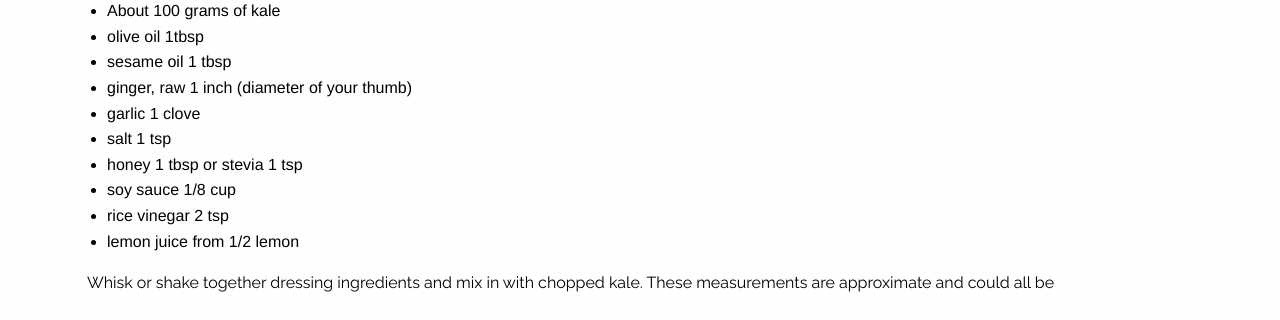
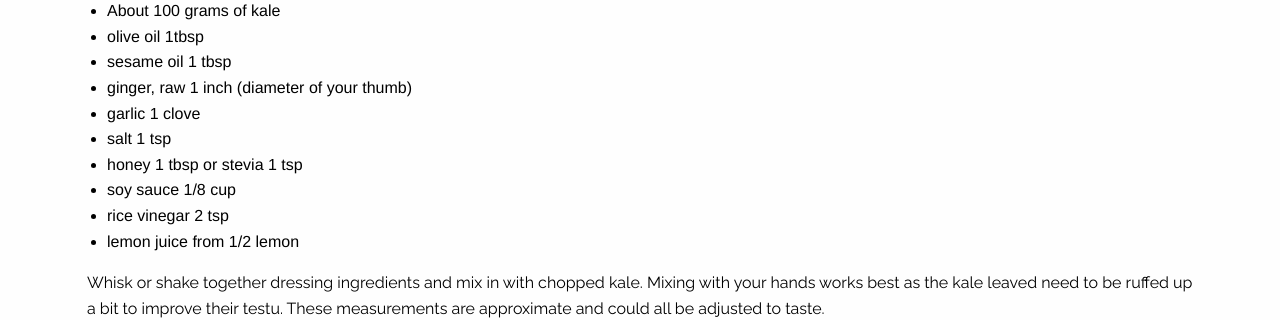
Before and after one commit to danbraun/danbraun.me, a Jekyll site: the page built from _posts/2018-06-13-kale-salad.md, in a window 1280 px wide and 900 px high, scrolled down 3764 px, cut to the strip 0-320 px from the top of the window. Built offline with Jekyll 4.4.1, drawn with Linux system fonts in a browser that asks for light colours; a script that is not in the unit is left out.

Commit message:
Uploaded by https://stackedit.io/

```diff
--- a/_posts/2018-06-13-kale-salad.md
+++ b/_posts/2018-06-13-kale-salad.md
@@ -45,9 +45,9 @@
  - rice vinegar 2 tsp
  - lemon juice from 1/2 lemon
 
-Whisk or shake together dressing ingredients and mix in with chopped kale. These measurements are approximate and could all be
+Whisk or shake together dressing ingredients and mix in with chopped kale. Mixing with your hands works best as the kale leaved need to be ruffed up a bit to improve their testu. These measurements are approximate and could all be adjusted to taste.
 
 <!--stackedit_data:
-eyJoaXN0b3J5IjpbMTc3NjQ0NTU2MCwtMTA2MjY4NTc1MiwyMD
+eyJoaXN0b3J5IjpbMTYxOTAzNTg2NywtMTA2MjY4NTc1MiwyMD
 A1NDg5NjcyLDE4MjY5MDE2OTEsMTc3MDYwNTA0NF19
 -->
```
